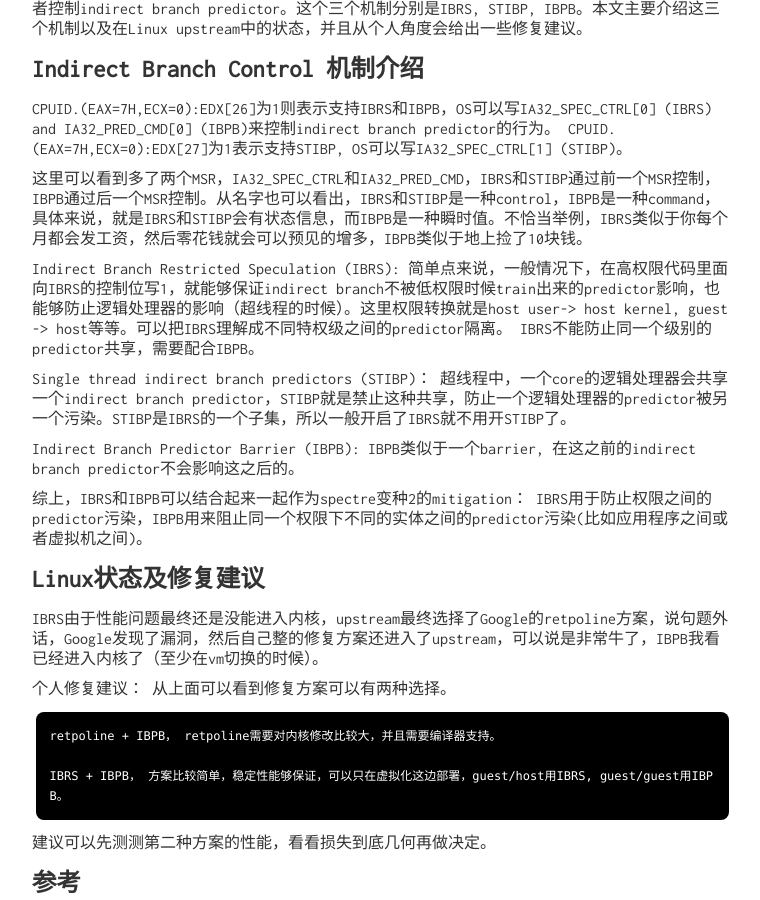
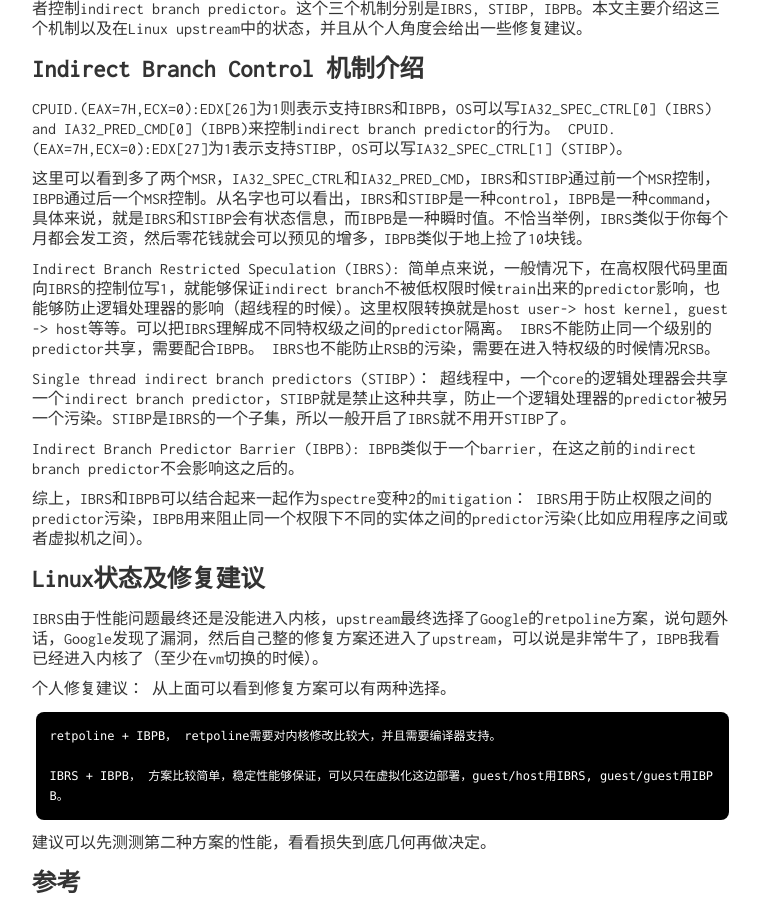
Before and after one commit to terenceli/terenceli.github.com, a Jekyll site: the page built from _posts/2018-03-07-spectre-mitigation.md, in a window 1280 px wide and 900 px high, scrolled down 315 px. Shown: the whole window, without its empty margins (258-1018 px from the left). Built offline with Jekyll 4.4.1, drawn with Linux system fonts in a browser that asks for light colours; comment, search, counter and statistics services are not loaded.

Commit message:
IBRS fix

```diff
--- a/_posts/2018-03-07-spectre-mitigation.md
+++ b/_posts/2018-03-07-spectre-mitigation.md
@@ -23,6 +23,7 @@ CPUID.(EAX=7H,ECX=0):EDX[27]为1表示支持STIBP, OS可以写IA32_SPEC_CTRL[1]
 
 Indirect Branch Restricted Speculation (IBRS): 简单点来说，一般情况下，在高权限代码里面向IBRS的控制位写1，就能够保证indirect branch不被低权限时候train出来的predictor影响，也能够防止逻辑处理器的影响（超线程的时候）。这里权限转换就是host user-> host kernel, guest -> host等等。可以把IBRS理解成不同特权级之间的predictor隔离。
 IBRS不能防止同一个级别的predictor共享，需要配合IBPB。
+IBRS也不能防止RSB的污染，需要在进入特权级的时候情况RSB。
 
 Single thread indirect branch predictors (STIBP)： 超线程中，一个core的逻辑处理器会共享一个indirect branch predictor，STIBP就是禁止这种共享，防止一个逻辑处理器的predictor被另一个污染。STIBP是IBRS的一个子集，所以一般开启了IBRS就不用开STIBP了。
 
```
